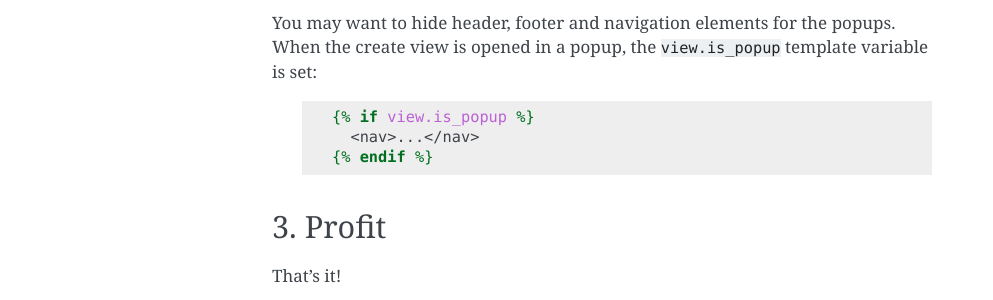
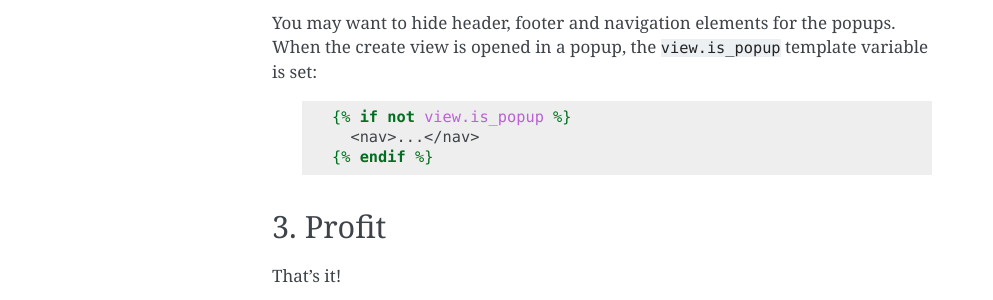
Before and after one commit to jonashaag/django-addanother, a Sphinx documentation site: the page built from docs/usage.rst, in a window 1280 px wide. Shown: the part 1388-1688 px from the top of the page, without its empty margins (148-1141 px from the left). Built offline with Sphinx 7.4.7, drawn with Linux system fonts in a browser that asks for light colours.

Commit message:
Fix typo in usage.rst

```diff
--- a/docs/usage.rst
+++ b/docs/usage.rst
@@ -56,7 +56,7 @@ You may want to hide header, footer and navigation elements for the popups. When
 
   .. code-block:: django
 
-    {% if view.is_popup %}
+    {% if not view.is_popup %}
       <nav>...</nav>
     {% endif %}
 
```
